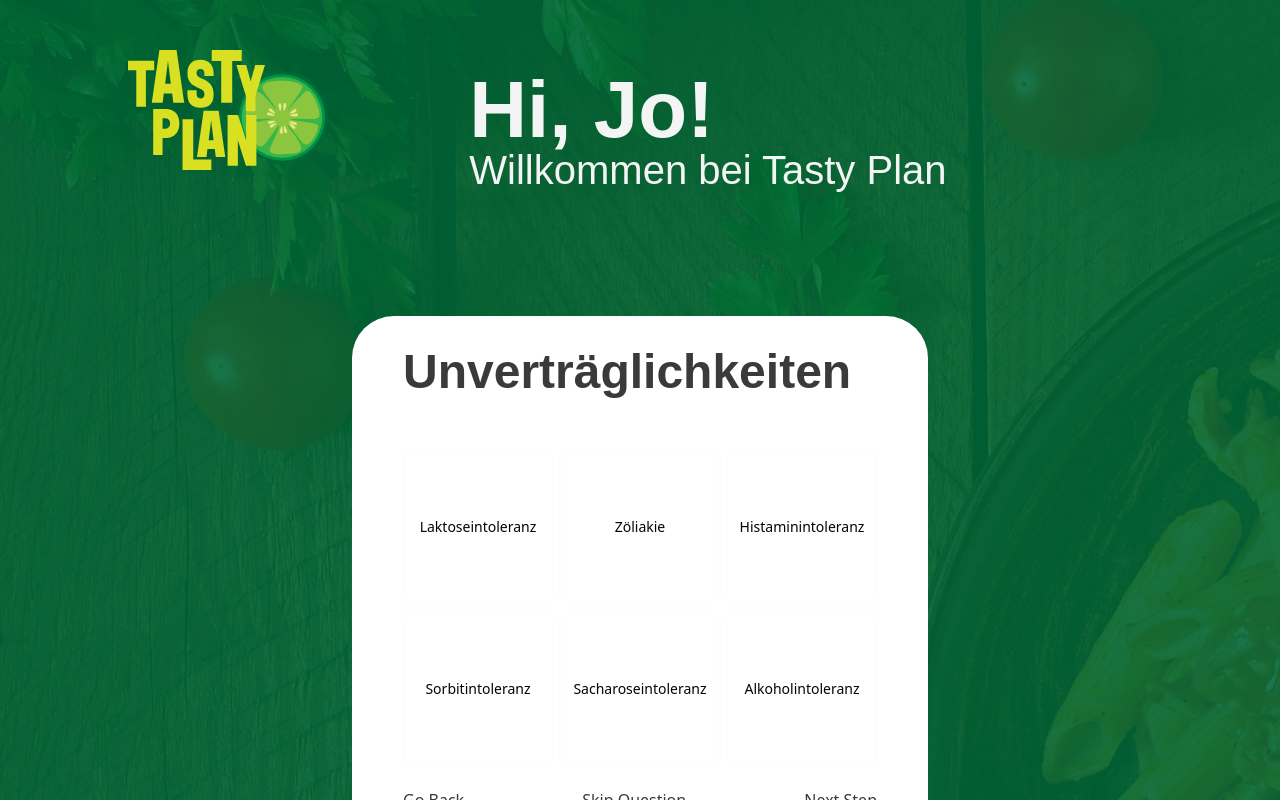
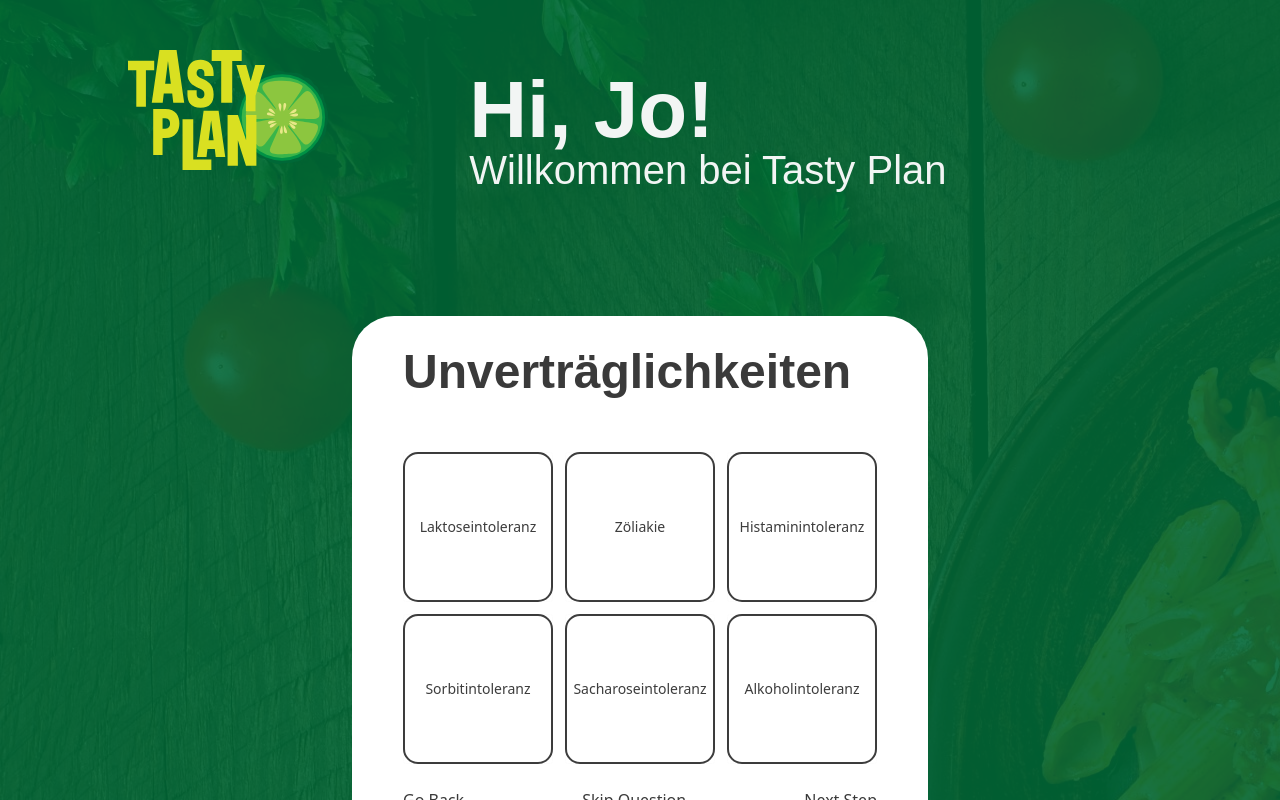
Before and after one commit to fichtnerma/Tastyplan, a Next.js app in the folder frontend/: page /intolerances in a window 1280 px wide. Built offline with nearby package versions, Linux system fonts and the light colour scheme.

Commit message:
FIX: border of tiles

```diff
--- a/frontend/src/styles/Intolerances.module.scss
+++ b/frontend/src/styles/Intolerances.module.scss
@@ -25,13 +25,13 @@
         display: flex;
         justify-content: center;
         align-items: center;
-        border: 2px solid var(--gray-4);
+        border: 2px solid var(--gray-dark);
         border-radius: 15px;
         z-index: 90;
         font-weight: 500;
         font-size: 0.875rem; /* 14px */
         line-height: 1.25rem; /* 20px */
-        color: var(--gray-4);
+        color: var(--gray-dark);
     }
 
     input[type='checkbox']:checked + label,
```
